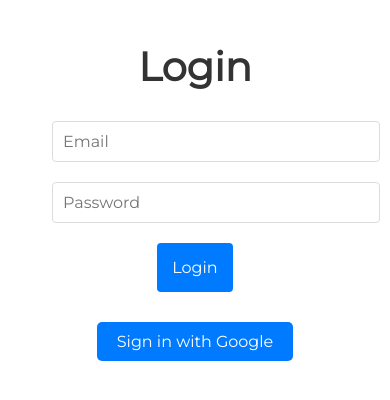
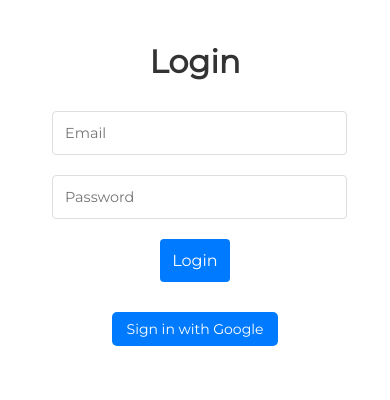
Before and after one commit to abhynand/Movie-search-app, a React (Create React App) app: page /Movie-search-app/login in a window 390 px wide. Shown: the top 400 px of the page. Built offline with nearby package versions, Linux system fonts and the light colour scheme.

Commit message:
make responsive

```diff
--- a/src/App.css
+++ b/src/App.css
@@ -1,4 +1,3 @@
-/* General Styles */
 body {
   margin: 0;
   font-family: Arial, sans-serif;
@@ -16,14 +15,13 @@
   font-size: 2.5rem;
 }
 
-/* Search Bar */
 .search-bar {
   margin-bottom: 20px;
   align-items: center;
 }
 
 .search-bar input {
-  width: 100%;
+  width: 88%;
   margin: 10px;
   max-width: 400px;
   padding: 10px;
@@ -31,6 +29,7 @@
   border: 1px solid #ddd;
   border-radius: 4px;
 }
+
 .search-bar button {
   margin: 10px;
   padding: 15px;
@@ -42,14 +41,11 @@
   cursor: pointer;
 }
 
-/* No Results */
 .no-results {
   margin-top: 20px;
   font-size: 1.2rem;
   color: #777;
 }
-
-/* Movie List Grid */
 
 .movie-list {
   display: grid;
@@ -57,8 +53,6 @@
   gap: 20px;
   padding: 20px;
 }
-
-
 
 .movie-card {
   background: #fff;
@@ -86,6 +80,121 @@
   color: #777;
 }
 
-.buttons{
+.buttons {
   display: flex;
+  justify-content: center;
 }
+
+.body{
+  background-color: #007bff;
+}
+
+.login-form {
+    display: flex;
+    flex-direction: column;
+    align-items: center;
+    gap: 15px;
+    max-width: 500px;
+    margin: 0 auto;
+    padding: 20px;
+    border: 1px solid #ddd;
+    border-radius: 8px;
+    background-color: #fff;
+  }
+
+  .login-form input {
+    width: 100%;
+    padding: 10px;
+    font-size: 1rem;
+    border: 1px solid #ddd;
+    border-radius: 4px;
+  }
+
+  .login-form button {
+    width: 100%;
+    padding: 10px;
+    font-size: 1rem;
+    color: #fff;
+    background-color: #007bff;
+    border: none;
+    border-radius: 4px;
+    cursor: pointer;
+  }
+
+  .login-form button:disabled {
+    background-color: #aaa;
+  }
+
+  .error-message {
+    color: red;
+    font-size: 1rem;
+    margin-top: 10px;
+  }
+
+  .sign-in {
+    background-color: #007bff;
+    color: white;
+    padding: 10px 20px;
+    border: none;
+    border-radius: 5px;
+    cursor: pointer;
+    font-size: 16px;
+  }
+  .sign-in:hover {
+    background-color: #357ae8;
+  }
+
+
+@media (max-width: 768px) {
+  .movie-list {
+    grid-template-columns: repeat(2, 1fr);
+  }
+
+  h1 {
+    font-size: 2rem;
+  }
+
+  .search-bar input,
+  .search-bar button {
+    max-width: 100%;
+    padding: 12px;
+  }
+
+  .movie-card {
+    padding: 10px;
+  }
+
+  .movie-card h3 {
+    font-size: 1rem;
+  }
+
+  .movie-card p {
+    font-size: 0.9rem;
+  }
+}
+
+@media (max-width: 480px) {
+  .movie-list {
+    grid-template-columns: 1fr;
+  }
+
+  .search-bar input {
+    font-size: 0.9rem;
+  }
+
+  .sign-in {
+    font-size: 14px;
+    padding: 8px 15px;
+  }
+
+  .login-form {
+    padding: 15px;
+    max-width: 100%;
+  }
+}
+
+@media (min-width: 1024px) {
+  .movie-list {
+    grid-template-columns: repeat(4, 1fr);
+  }
+}
--- a/src/pages/Login.js
+++ b/src/pages/Login.js
@@ -2,7 +2,7 @@
 import { useNavigate } from "react-router-dom";
 import { signInWithEmailAndPassword, GoogleAuthProvider, signInWithPopup } from "firebase/auth";
 import { auth } from "../firebaseConfig";
-import "./Login.css";
+import "../App.css";
 
 const LoginPage = () => {
     const [email, setEmail] = useState("");
```
